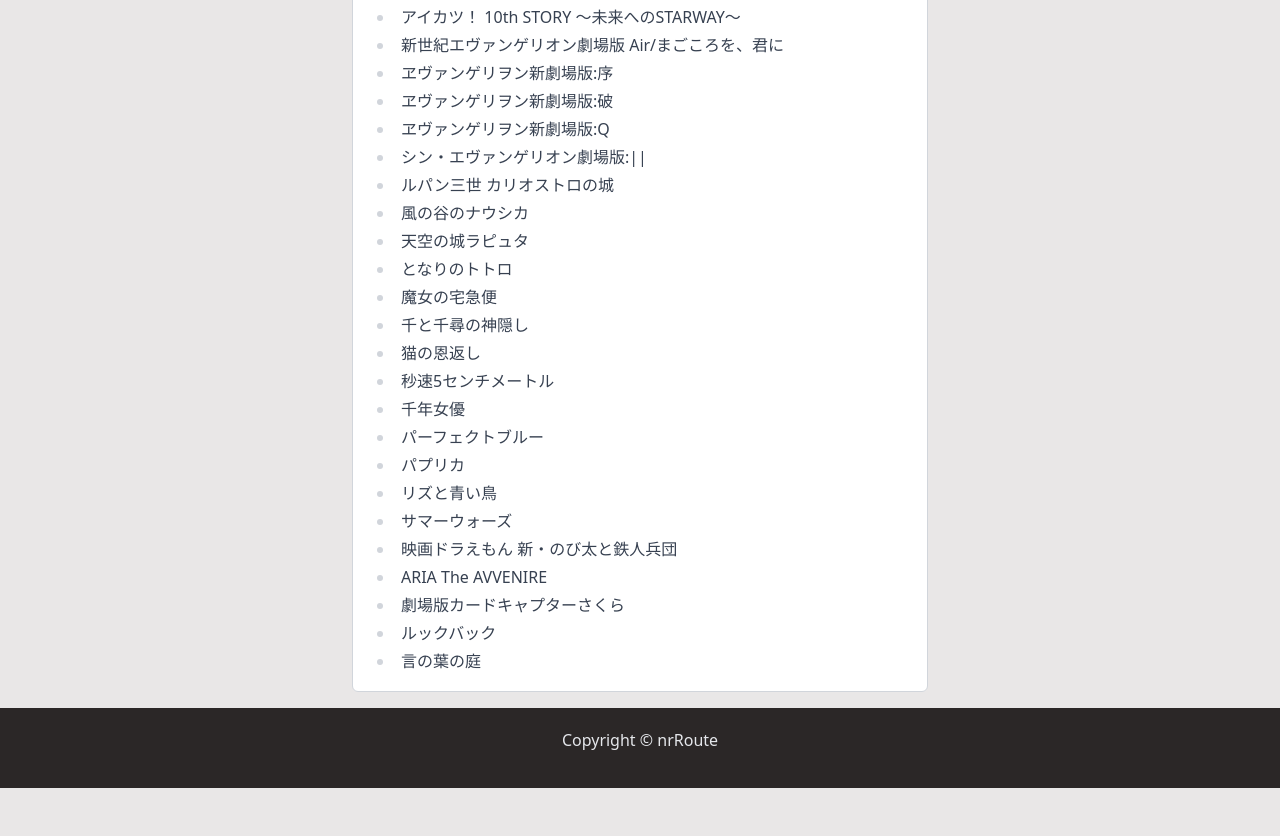
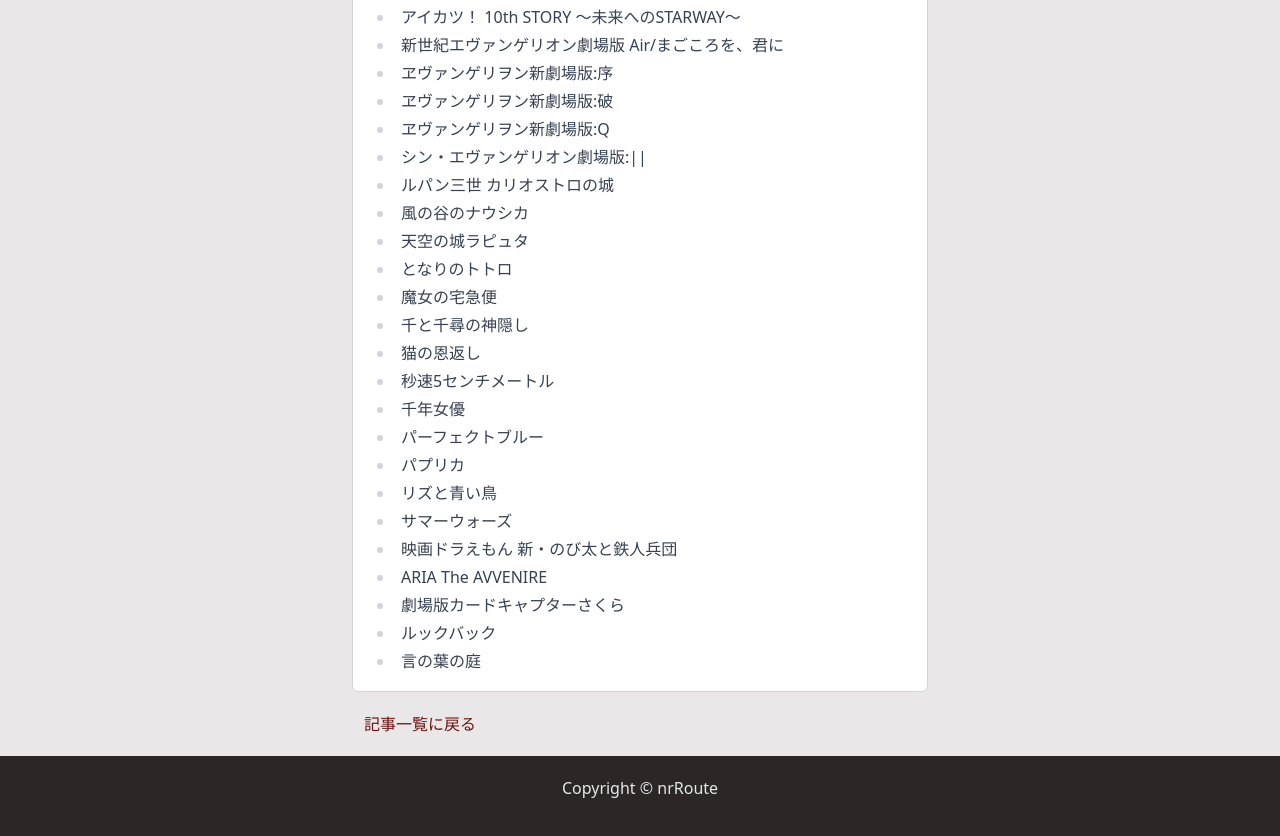
Before and after one commit to nrRoute/nrroute.net, an Astro site: page /posts/watched-anime in a window 1280 px wide. Shown: the part 1879-2715 px from the top of the page. Before the commit the page ends 2667 px from the top, so only its background shows below. Built offline with nearby package versions, Linux system fonts and the light colour scheme; Astro itself is replaced by a stand-in of ours.

Commit message:
update: 一覧に戻るリンクを追加

```diff
--- a/src/layouts/PostLayout.astro
+++ b/src/layouts/PostLayout.astro
@@ -33,4 +33,7 @@
 			</Prose>
 		</div>
 	</div>
+	<div class="my-5 ml-auto px-3">
+		<a href="/posts">記事一覧に戻る</a>
+	</div>
 </Layout>
```
